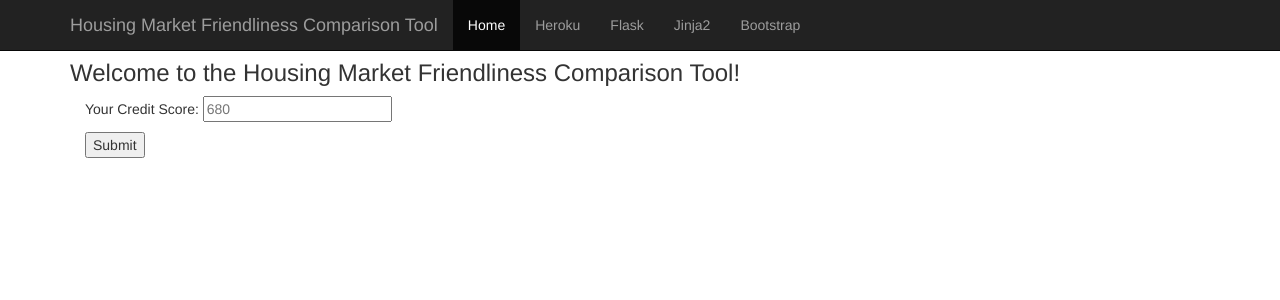
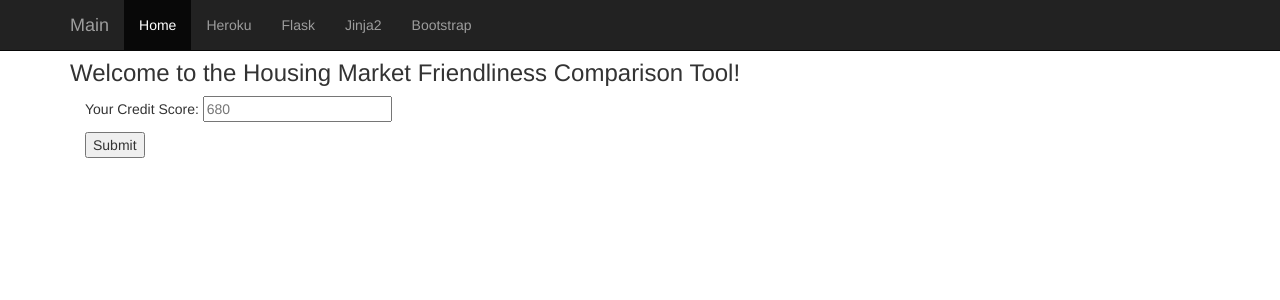
Before and after one commit to hayesjosh/marketfriendliness, a Flask app: page / in a window 1280 px wide. Shown: the top 300 px of the page. Run offline with Flask 2, Linux system fonts and the light colour scheme; parts of the project's set-up code (start-up, migrations or seed data) failed here and were passed over; some libraries are stand-ins or nearby versions.

Commit message:
piece meal increasing, while testing

```diff
--- a/requirements.txt
+++ b/requirements.txt
@@ -13,10 +13,7 @@ packaging==17.1
 pandas==0.23.4
 pyparsing==2.2.0
 python-dateutil==2.7.3
-pytz==2018.5
-PyYAML==3.13
 requests==2.19.1
 six==1.11.0
-tornado==5.1
 urllib3==1.23
 Werkzeug==0.14.1
--- a/templates/index.html
+++ b/templates/index.html
@@ -22,7 +22,7 @@
           <button type="button" class="navbar-toggle" data-toggle="collapse" data-target="#nav-1">
           <span class="sr-only">Toggle navigation</span>
           </button>
-          <span class="navbar-brand">Housing Market Friendliness Comparison Tool</span>
+          <span class="navbar-brand">Main</span>
         </div>
         <div class="collapse navbar-collapse" id="nav-1">
           <ul class="nav navbar-nav">
```
Also changed, not shown: app.py (+6 -6 lines).
